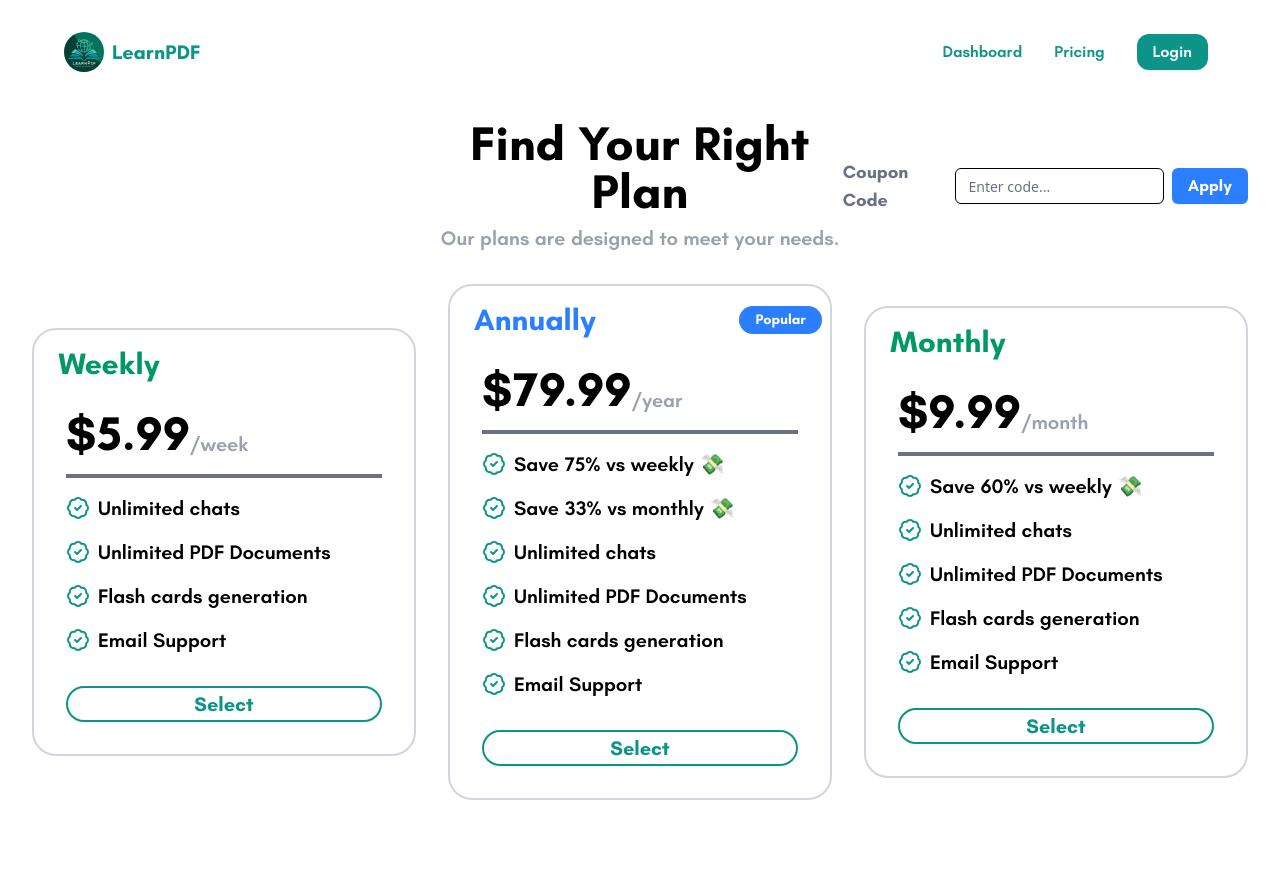
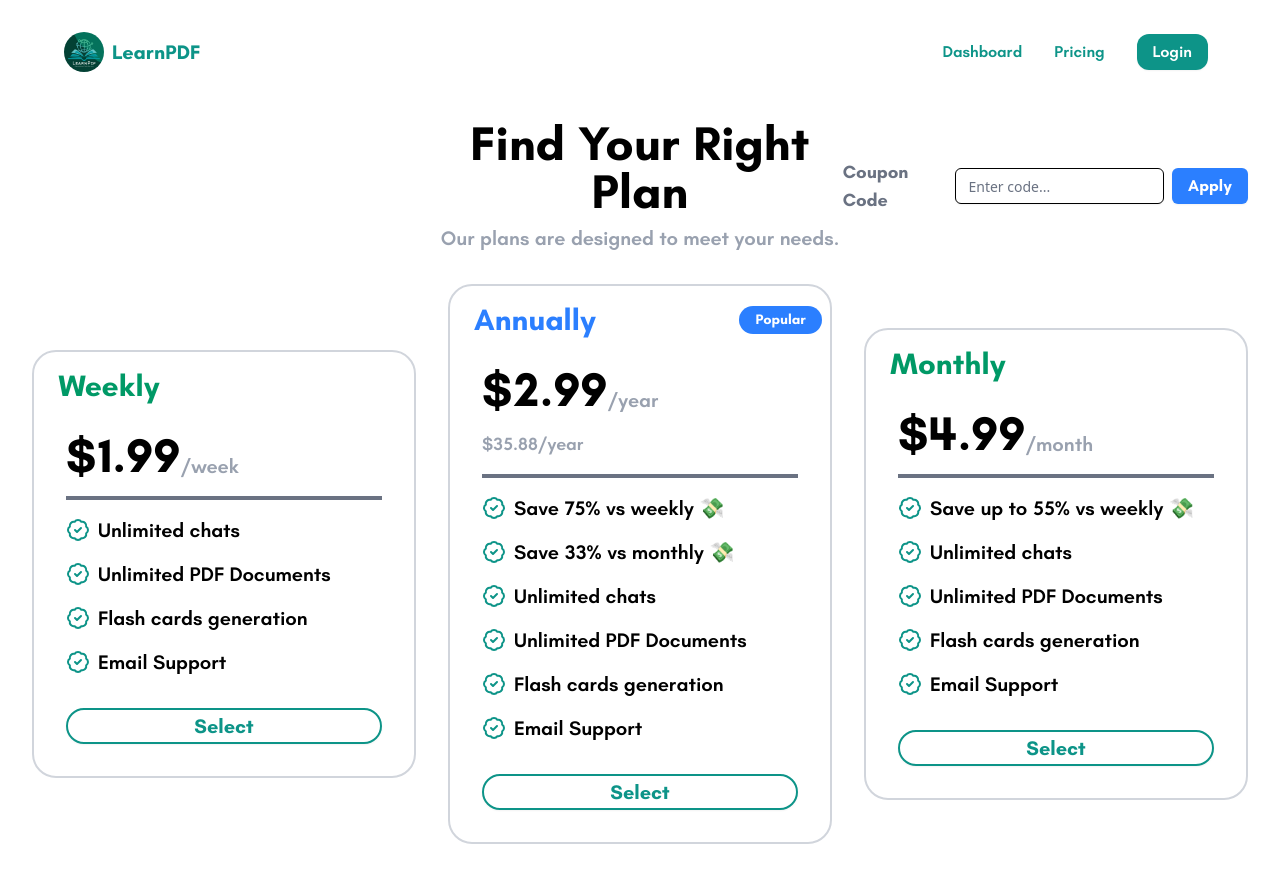
Before and after one commit to PhucMaii/learn-chatpdf, a Next.js app: page /pricing in a window 1280 px wide. Before the commit the page ends 832 px from the top, so only its background shows below. Built offline with nearby package versions, Linux system fonts and the light colour scheme; no server answers.

Commit message:
upload logo

```diff
--- a/src/app/layout.tsx
+++ b/src/app/layout.tsx
@@ -44,7 +44,11 @@ const teachers = localFont({
 export const metadata: Metadata = {
   title: 'Learn ChatPDF',
   description: 'Generated by create next app',
+  icons: {
+    icon: '/images/logo.png?v=2',
+  }
 };
+
 
 export default function RootLayout({
   children,
--- a/src/app/pricing/page.tsx
+++ b/src/app/pricing/page.tsx
@@ -84,12 +84,13 @@ const Pricing = () => {
             {pricingTabs.map((tab, index) => (
               <PricingCard
                 key={index}
-                price={tab.price}
+                price={tab.displayPrice}
                 title={tab.title}
                 isPopular={tab.isPopular}
                 plan={tab.plan}
                 save={tab.save}
                 discount={retrievedCode}
+                helperText={`${tab.plan === 'year' ? `$${tab.price}/year` : ''}`}
               />
             ))}
           </div>
--- a/src/components/PricingCard.tsx
+++ b/src/components/PricingCard.tsx
@@ -13,9 +13,10 @@ type Props = {
   plan: string;
   save?: string[];
   discount?: DrizzleDiscountCode;
+  helperText?: string;
 };
 
-const PricingCard = ({ price, title, isPopular, plan, save, discount }: Props) => {
+const PricingCard = ({ price, title, isPopular, plan, save, discount, helperText }: Props) => {
   const finalPrice = useMemo(() => {
     if (!discount) {
       return price;
@@ -53,11 +54,18 @@ const PricingCard = ({ price, title, isPopular, plan, save, discount }: Props) =
         )}
       </div>
 
+
       <div className="flex items-end justify-start mt-12">
         {finalPrice !== price && <h1 className="text-2xl text-gray-300 line-through">${price}</h1>}
         <h1 className="text-5xl font-bold">${finalPrice}</h1>
         <h6 className="text-xl font-semibold text-gray-400">/{plan}</h6>
       </div>
+
+      {
+        helperText && (
+          <h6 className="text-lg font-semibold text-gray-400 mt-4">{helperText}</h6>
+        )
+      }
 
       <div className="border-2 border-gray-500 my-4"></div>
 
--- a/src/lib/constant.ts
+++ b/src/lib/constant.ts
@@ -38,21 +38,24 @@ export const tabs = [
 export const pricingTabs = [
   {
     title: 'Weekly',
-    price: 5.99,
+    price: 1.99,
     plan: 'week',
+    displayPrice: 1.99,
   },
   {
     title: 'Annually',
-    price: 79.99,
+    price: 35.88,
     plan: 'year',
     isPopular: true,
     save: ['Save 75% vs weekly 💸', 'Save 33% vs monthly 💸'],
+    displayPrice: 2.99,
   },
   {
     title: 'Monthly',
-    price: 9.99,
+    price: 4.99,
     plan: 'month',
-    save: ['Save 60% vs weekly 💸'],
+    save: ['Save up to 55% vs weekly 💸'],
+    displayPrice: 4.99
   },
 ];
 
```
Also changed, not shown: 1 other file (tests, documents, lock files or other folders).
